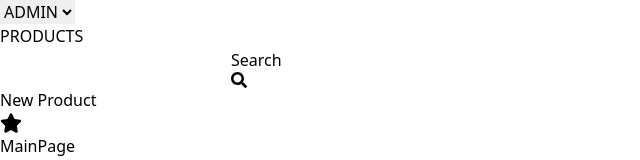
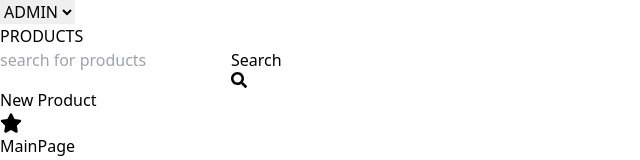
Before and after one commit to ThanuMahee12/code94Labs-ASE-assignment, a React (Vite) app in the folder frontend/: page / in a window 1280 px wide. Shown: the top 160 px of the page, without its empty margins (0-640 px from the left). Built offline with nearby package versions, Linux system fonts and the light colour scheme.

Commit message:
refactor(SearchBar):style Searchbar components

```diff
--- a/frontend/src/component/layout/SearchBar.jsx
+++ b/frontend/src/component/layout/SearchBar.jsx
@@ -3,9 +3,9 @@ import Button from '../core/Button'
 import {FaSearch} from 'react-icons/fa'
 function SearchBar({className}) {
     return (
-        <div className={`inline-flex  ${className}`}>
-<input className='w-4/5'></input>
-<Button>Search <FaSearch/> </Button>
+        <div className={`flex rounded-full bg-gray-100 border border-gray-400 p-2 items-center ${className}`}>
+<input placeholder='search for products' className='w-4/5 bg-transparent outline-none border-none block px-2 placeholder:font-semibold ms-7'></input>
+<Button className='flex items-center gap-x-4' rounded='full'>Search <FaSearch/> </Button>
         </div>
     )
 }
--- a/frontend/src/layout/SubHeader.jsx
+++ b/frontend/src/layout/SubHeader.jsx
@@ -9,9 +9,9 @@ function SubHeader() {
         <div>
         <h1 className='text-3xl font-semibold'>PRODUCTS</h1>
        </div>
-       <div className='flex items-center justify-between w-full'>
-<SearchBar/>
-<div className='flex gap-x-8'>
+       <div className='flex items-center justify-between w-full mt-6'>
+<SearchBar className='w-3/5'/>
+<div className='flex gap-x-8 justify-end w-2/3'>
 <Button to='/new'>New Product</Button>
 <Button to='/favourite' varient='outline'><FaStar size={22}/></Button>
 </div>
```
